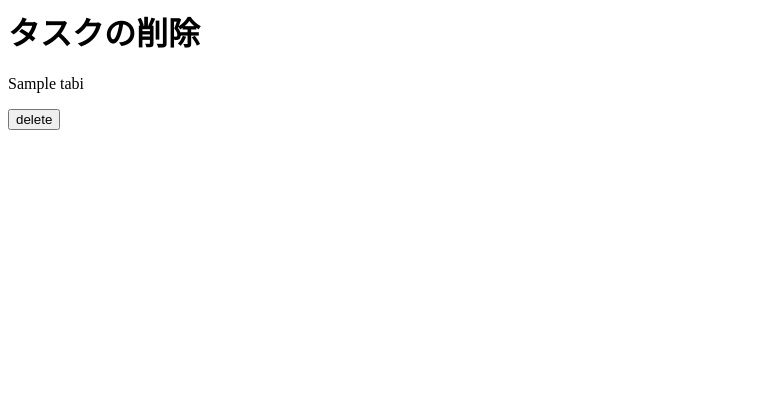
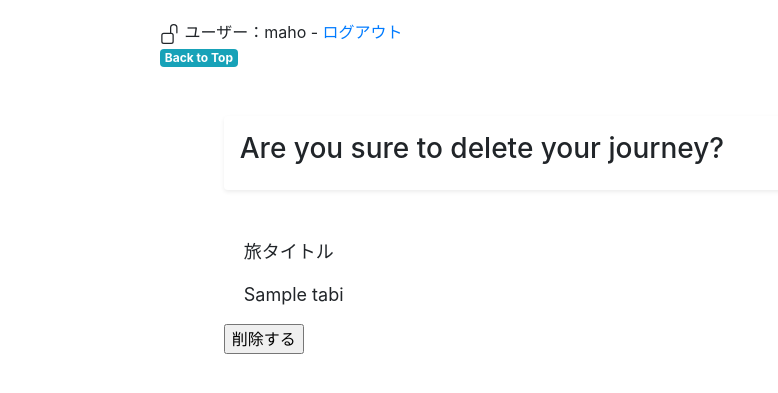
Before and after one commit to maho-t/tabi_shelf, a Django app: page /delete/1 in a window 1280 px wide. Shown: the top 393 px of the page, without its empty margins (0-778 px from the left). Run offline with Django 4.2, Linux system fonts and the light colour scheme; a user stored in the database is signed in; tables that the repository leaves empty hold one stand-in row (values such as "Sample post"); some libraries are stand-ins or nearby versions.

Commit message:
削除画面の編集

```diff
--- a/accounts/templates/registration/login.html
+++ b/accounts/templates/registration/login.html
@@ -1,4 +1,10 @@
 {% extends "shelves/base.html" %}
+
+{% block header %}
+
+<h3>Welcome back to our journey!</h3>
+
+{% endblock header %}
 
 {% block content %}
 
--- a/shelves/templates/shelves/tabi_confirm_delete.html
+++ b/shelves/templates/shelves/tabi_confirm_delete.html
@@ -1,5 +1,24 @@
-<h1>タスクの削除</h1>
+{% extends 'shelves/base.html' %}
+
+{% block header %}
+
+<h3>Are you sure to delete your journey?</h3>
+
+{% endblock header %}
+
+{% block content %}
+<script src="https://code.jquery.com/jquery-3.3.1.js"></script>
+<script src="https://code.jquery.com/ui/1.12.1/jquery-ui.js"></script>
+
+{% load bootstrap4 %}
+{% bootstrap_css %}
+{% bootstrap_javascript jquery='full' %}
+
+<p>旅タイトル</p>
+
 <form action="" method="POST">{% csrf_token %}
     <p>{{journey}}</p>
-    <input type="submit" value="delete">
+    <input type="submit" value="削除する">
 </form>
+
+{% endblock %}
```
